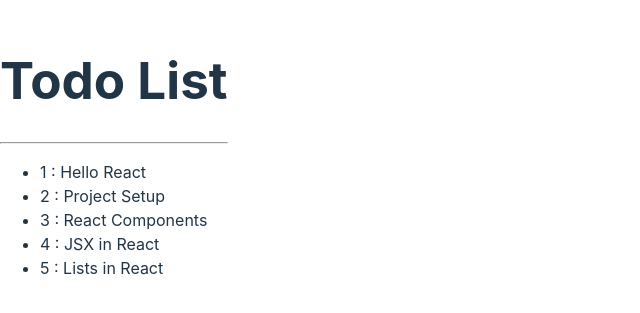
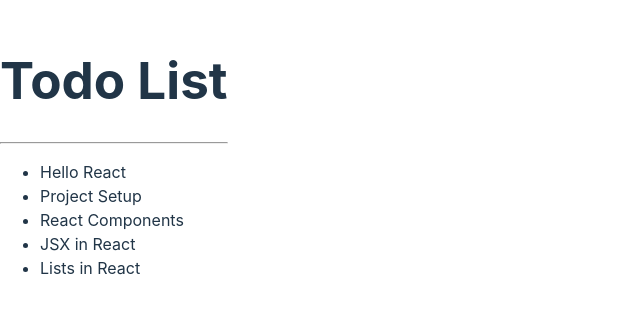
Before and after one commit to SonaliBedge/react-todo, a React (Vite) app: page / in a window 1280 px wide. Shown: the part 243-556 px from the top of the page, without its empty margins (0-640 px from the left). Built offline with nearby package versions, Linux system fonts and the light colour scheme.

Commit message:
Added Key attribute

```diff
--- a/src/App.jsx
+++ b/src/App.jsx
@@ -31,9 +31,9 @@
       <hr />
       <ul>
         {
-          todoList.map(function(item){
-            return <li>{item.id} : {item.title}</li>
-          })
+          todoList.map((item) => (
+             <li key={item.id}>{item.title}</li>
+          ))
         }
       </ul>
     </div>
```
